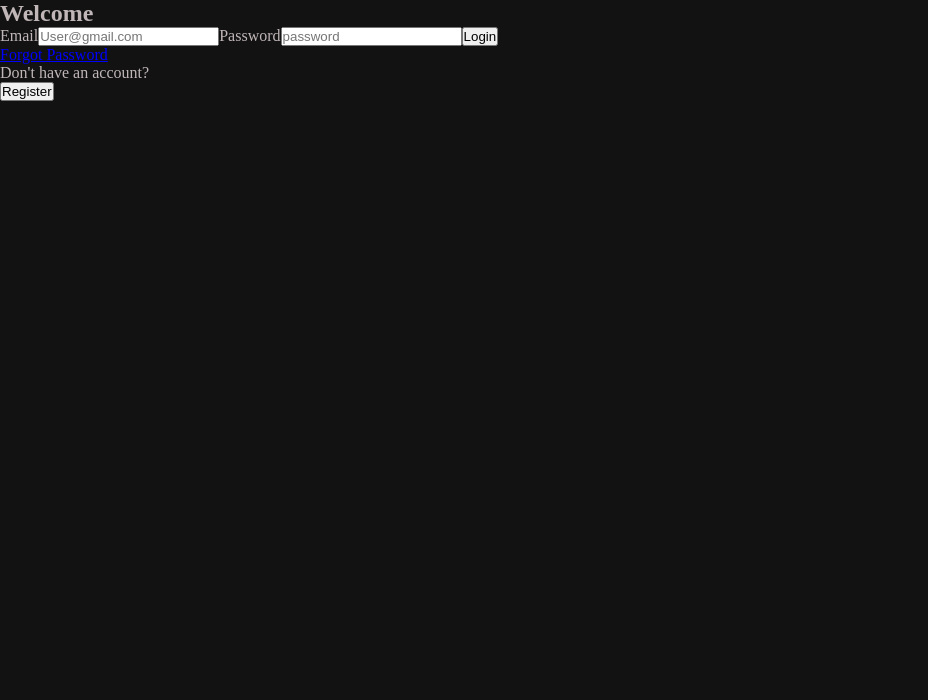
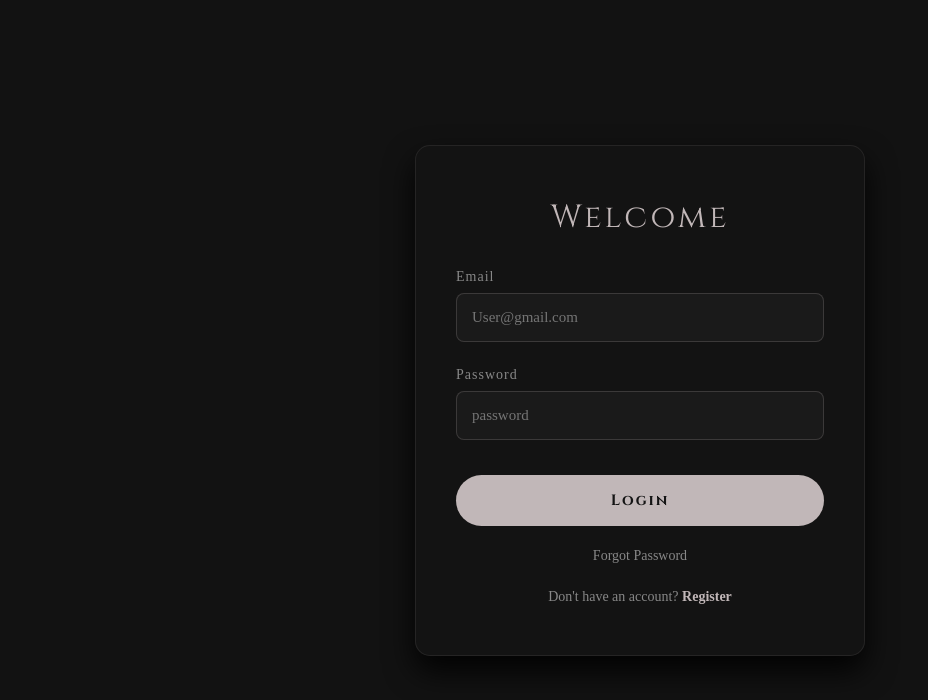
Before and after one commit to ChandimaSasanka101/Plymouth-HCI-coursework-group-250, a React (Vite) app in the folder furniture-app/: page /login in a window 1280 px wide. Shown: the top 700 px of the page, without its empty margins (0-928 px from the left). Built offline with nearby package versions, Linux system fonts and the light colour scheme; a web font is replaced by a local one.

Commit message:
feat: Login.jsx page updated

```diff
--- a/furniture-app/src/pages/Login.jsx
+++ b/furniture-app/src/pages/Login.jsx
@@ -4,6 +4,7 @@ import { useNavigate } from "react-router-dom";
 
 import { loginUser } from "../services/LoginAPI";
 import { PasswordRest } from "../services/authAPI";
+import './Login.css';
 
 function Login() {
   const [userEmail, setUserEmail] = useState("");
@@ -18,7 +19,7 @@ function Login() {
       const data = await loginUser({ userEmail, userPassword });
       console.log("User ID:", data._id);
       sessionStorage.setItem("userId", data._id);
-      Swal.fire("Success", "Login Successful", "success");
+      // Swal.fire("Success", "Login Successful", "success");
       if (data.type === "Customer") {
         navigate("/home");
       } else if (data.type === "Admin") {
@@ -34,9 +35,11 @@ function Login() {
       }
     }
   };
+
   const goToRegister = () => {
     navigate("/register");
   };
+
   //handleforgotpassword
   const handleForgotPassword = async () => {
     const { value: email } = await Swal.fire({
@@ -72,9 +75,12 @@ function Login() {
     }
   };
   return (
-    <div>
+    <div className="login-container">
+      <div className="login-box">
+
         <h2>Welcome</h2>
         <form onSubmit={logIn}>
+          <div className="input-group">
             <label>Email</label>
             <input
               type="email"
@@ -83,6 +89,9 @@ function Login() {
               placeholder="User@gmail.com"
               required
             />
+          </div>
+
+          <div className="input-group">
             <label>Password</label>
             <input
               type="password"
@@ -91,26 +100,28 @@ function Login() {
               placeholder="password"
               required
             />
+          </div>
+
           {errorMessage && <p style={{ color: "red" }}>{errorMessage}</p>}
-        <button type="submit">Login</button>
+          <button type="submit" className="login-btn">Login</button>
         </form>
-      <div>
+
+        <div style={{ marginTop: '20px' }}>
           <a
+            className="Forgot-link"
             onClick={handleForgotPassword}
-          style={{
-            cursor: "pointer",
-            color: "blue",
-            textDecoration: "underline",
-          }}
+            style={{ cursor: 'pointer' }}
           >
           Forgot Password
         </a>
       </div>
-      <div>
-        <p> Don't have an account?</p>
-        <button onClick={goToRegister}>Register</button>
+
+      <div className="register-link">
+        <p>Don't have an account? <a onClick={goToRegister} style={{ cursor: 'pointer' }}>Register</a></p>
       </div>
+
     </div>
+    </div >
   );
 }
 
```
Lines whose indentation alone changed are shown as unchanged.
